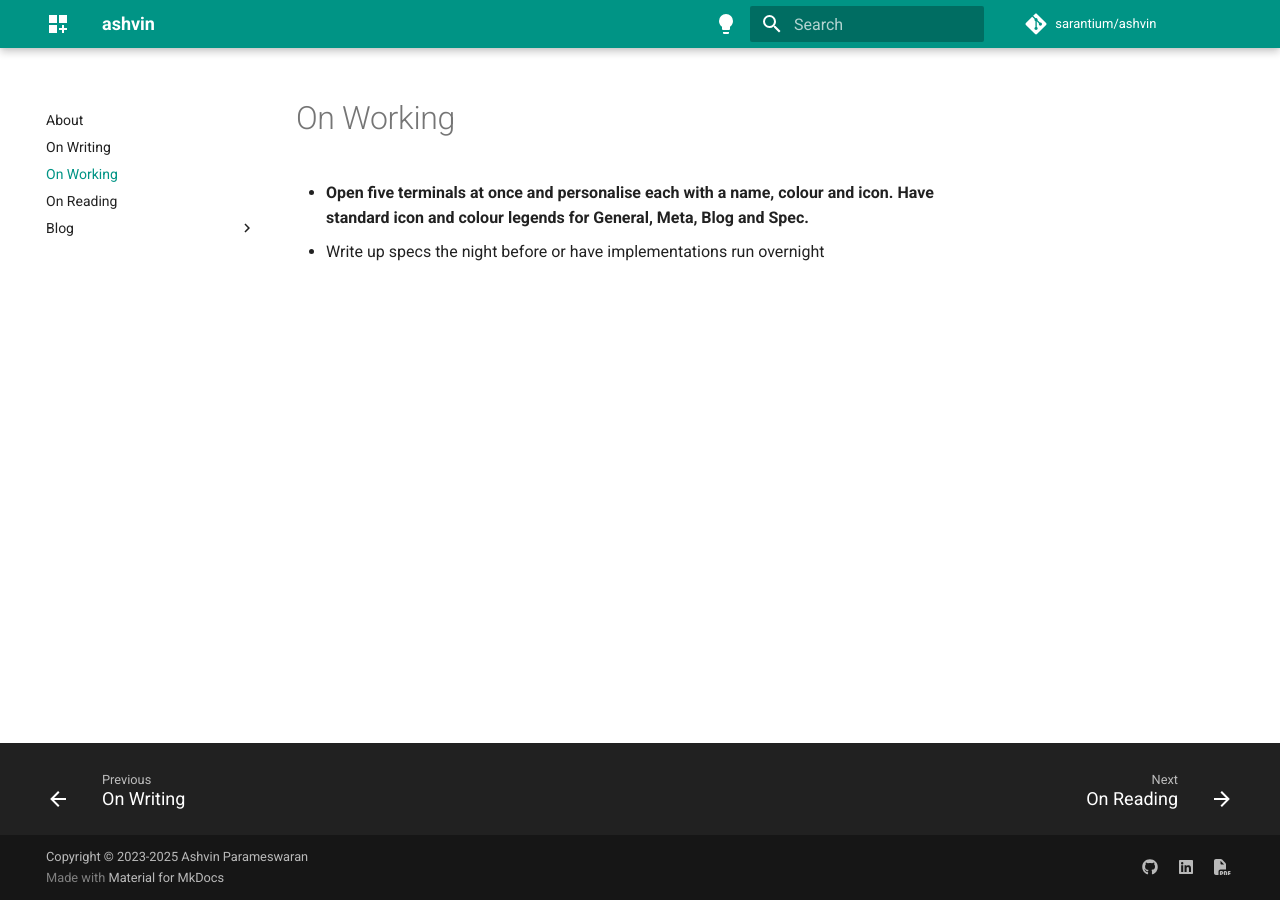
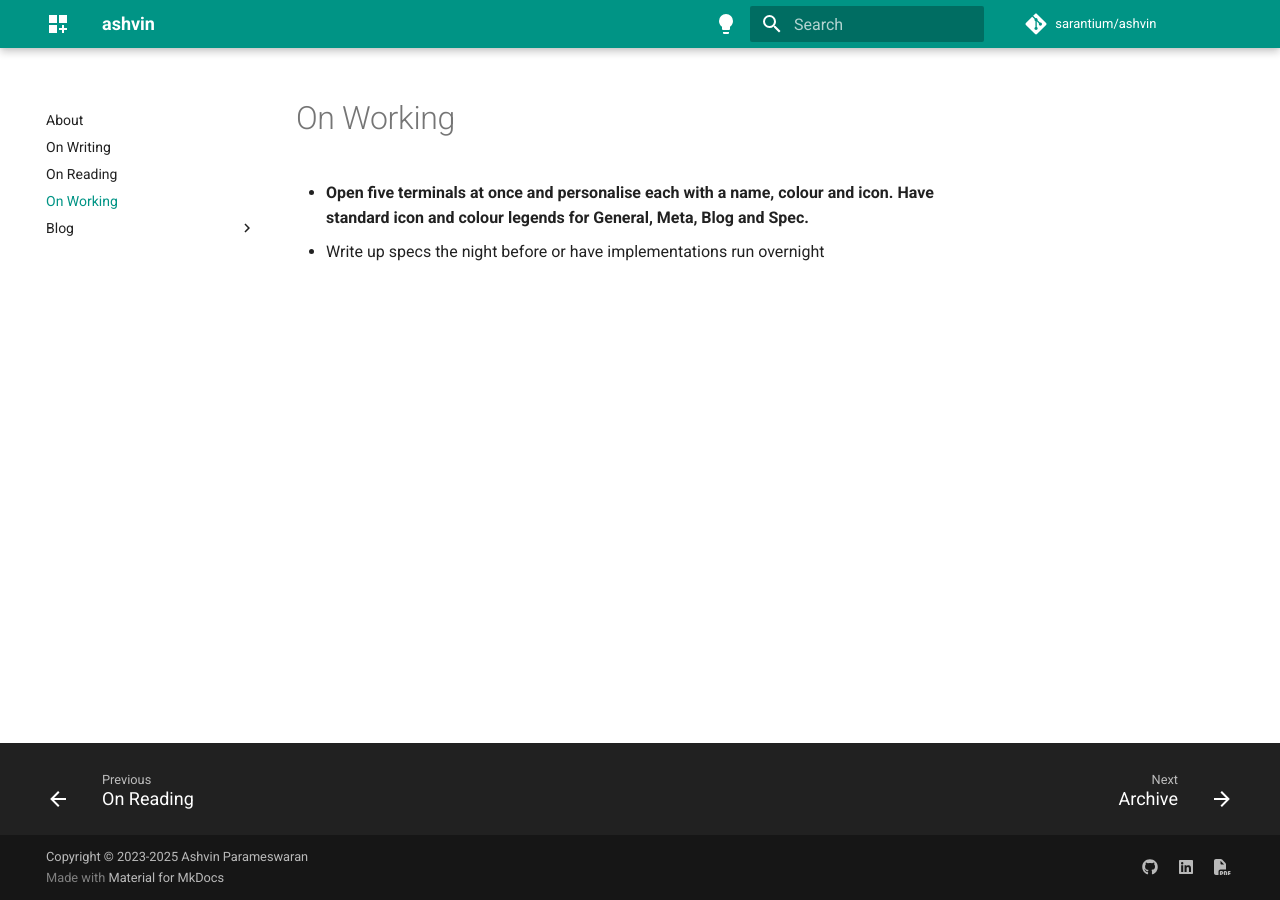
Before and after one commit to sarantium/ashvin, an MkDocs documentation site: the page built from docs/on-working.md, in a window 1280 px wide. Built offline with MkDocs 1.6.1 and Material for MkDocs 9.7.7, drawn with Linux system fonts in a browser that asks for light colours; comment, search, counter and statistics services are not loaded; part of the change alters nothing that is shown.

```diff
--- a/mkdocs.yml
+++ b/mkdocs.yml
@@ -88,7 +88,7 @@ extra_css:
 nav:
   - About: about.md
   - On Writing: on-writing.md
+  - On Reading: on-reading.md
   - On Working: on-working.md
-  - On Reading: on-reading.md
   - Blog:
       - blog/index.md
```
